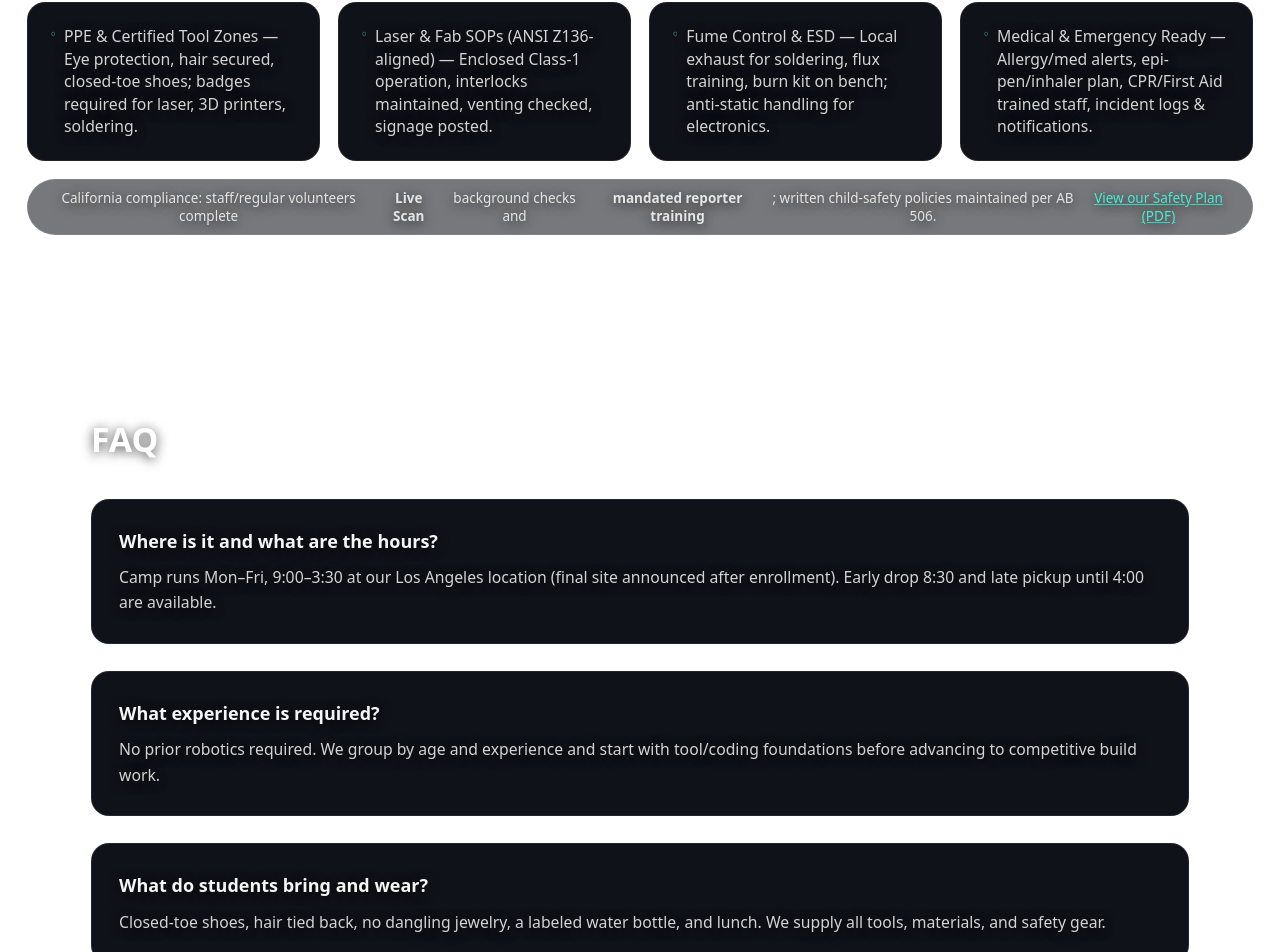
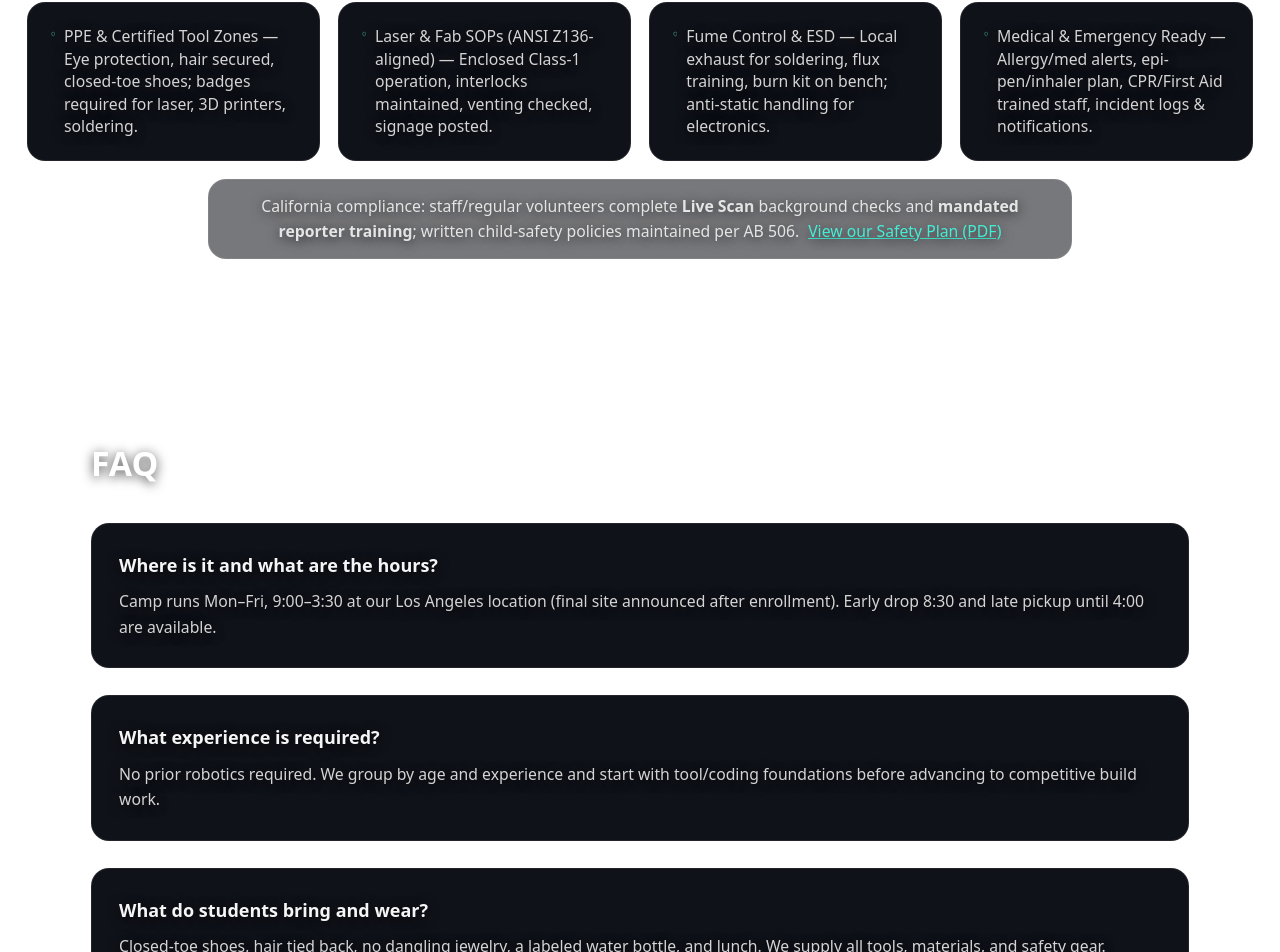
Before and after one commit to KingKumar/camp-asimov, a Next.js app: page / in a window 1280 px wide. Shown: the part 5736-6688 px from the top of the page. Built offline with nearby package versions, Linux system fonts and the light colour scheme.

Commit message:
Update AsimovLanding.tsx

```diff
--- a/components/AsimovLanding.tsx
+++ b/components/AsimovLanding.tsx
@@ -954,12 +954,17 @@ export default function AsimovCampLanding() {
 
             {/* Compliance line + optional Safety Plan PDF link */}
             <div
-              className="mt-4 text-xs text-neutral-200 rounded-full inline-flex items-center gap-2 px-4 py-2 border"
+              className="mt-4 text-xs md:text-sm text-neutral-200 rounded-2xl border px-4 py-3 backdrop-blur-sm max-w-3xl mx-auto leading-relaxed"
               style={{ borderColor: ink.line, background: "rgba(8,10,16,0.55)" }}
             >
               California compliance: staff/regular volunteers complete <strong>Live Scan</strong> background checks and
               <strong> mandated reporter training</strong>; written child-safety policies maintained per AB 506.
-              <a href="/safety-plan.pdf" target="_blank" rel="noopener noreferrer" className="underline text-teal-300">
+              <a
+                href="/safety-plan.pdf"
+                target="_blank"
+                rel="noopener noreferrer"
+                className="block sm:inline underline text-teal-300 mt-2 sm:mt-0 sm:ml-2"
+              >
                 View our Safety Plan (PDF)
               </a>
             </div>
```
